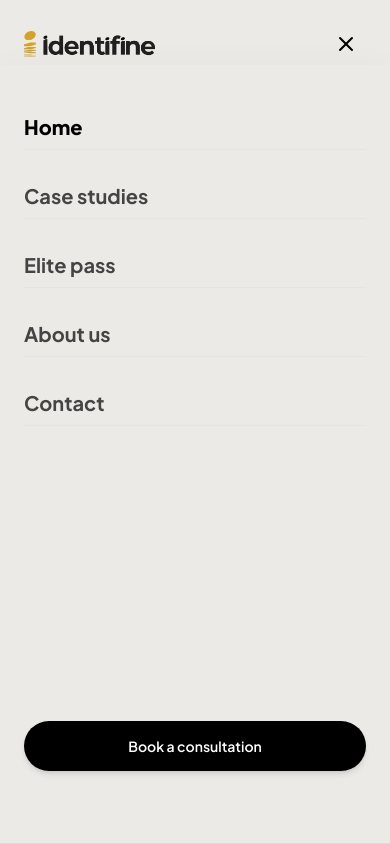
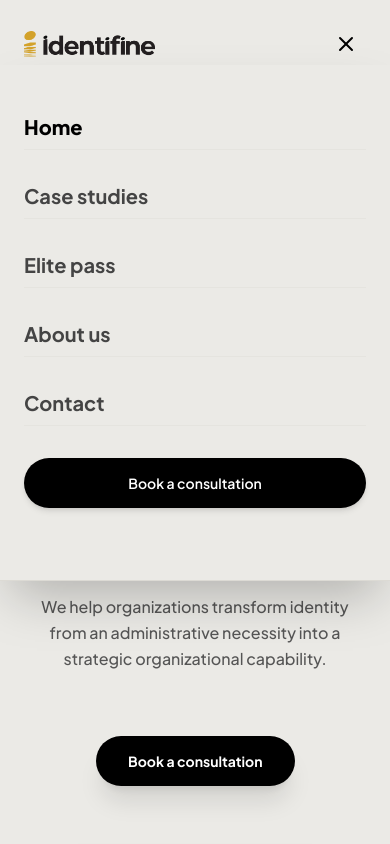
Before and after one commit to 0001-DEV/Identifine, a React (Vite) app: page / in a window 390 px wide. Both pictures are taken after a click on the button 346 px from the left and 44 px from the top of the page. Shown: the top 844 px of the page. Built offline with nearby package versions, Linux system fonts and the light colour scheme; the HTML template or start-up script is replaced by a standard one; a web font is replaced by a local one.

Commit message:
Animate mobile menu links to wipe down left-to-right (typewriter effect) on open

```diff
--- a/src/components/Navbar.jsx
+++ b/src/components/Navbar.jsx
@@ -107,25 +107,39 @@ export default function Navbar() {
       </div>
 
       {/* Mobile Menu Drawer */}
-      {mobileMenuOpen && (
-        <div className="md:hidden fixed inset-x-0 top-[65px] h-[calc(100vh-65px)] bg-[#EBEAE6] backdrop-blur-2xl border-b border-[#DCDAD4] p-6 sm:p-8 shadow-2xl z-50 flex flex-col justify-between overflow-y-auto">
+      <div
+        className={`md:hidden fixed inset-x-0 top-[65px] bg-[#EBEAE6] backdrop-blur-2xl border-b border-[#DCDAD4] shadow-2xl z-50 flex flex-col justify-between overflow-hidden transition-all duration-500 ease-[cubic-bezier(0.16,1,0.3,1)] ${
+          mobileMenuOpen ? 'max-h-[calc(100vh-65px)] opacity-100 p-6 sm:p-8' : 'max-h-0 opacity-0 px-6 sm:px-8 py-0 pointer-events-none'
+        }`}
+      >
         <div className="flex flex-col gap-6 pt-4">
-            {navLinks.map((link) => (
+          {navLinks.map((link, idx) => (
             <NavLink
               key={link.name}
               to={link.path}
               className={({ isActive }) =>
-                  `text-xl font-bold py-2 border-b border-[#DCDAD4]/40 transition-colors ${
+                `text-xl font-bold py-2 border-b border-[#DCDAD4]/40 transition-all duration-700 ease-[cubic-bezier(0.16,1,0.3,1)] ${
                   isActive ? 'text-black font-extrabold' : 'text-[#444444] hover:text-black'
                 }`
               }
+              style={{
+                clipPath: mobileMenuOpen ? 'inset(0 0 0 0)' : 'inset(0 100% 0 0)',
+                opacity: mobileMenuOpen ? 1 : 0,
+                transform: mobileMenuOpen ? 'translateX(0)' : 'translateX(-10px)',
+                transitionDelay: mobileMenuOpen ? `${150 + (idx * 150)}ms` : '0ms'
+              }}
             >
               {link.name}
             </NavLink>
           ))}
         </div>
 
-          <div className="pt-8 pb-12">
+        <div
+          className={`pt-8 pb-12 transition-all duration-700 ease-out transform ${
+            mobileMenuOpen ? 'translate-y-0 opacity-100' : 'translate-y-4 opacity-0'
+          }`}
+          style={{ transitionDelay: mobileMenuOpen ? `${150 + (navLinks.length * 150)}ms` : '0ms' }}
+        >
           <a
             href="https://wa.me/2347046367754"
             target="_blank"
@@ -141,7 +155,6 @@ export default function Navbar() {
           </a>
         </div>
       </div>
-      )}
     </header>
   );
 }
```
Lines whose indentation alone changed are shown as unchanged.
